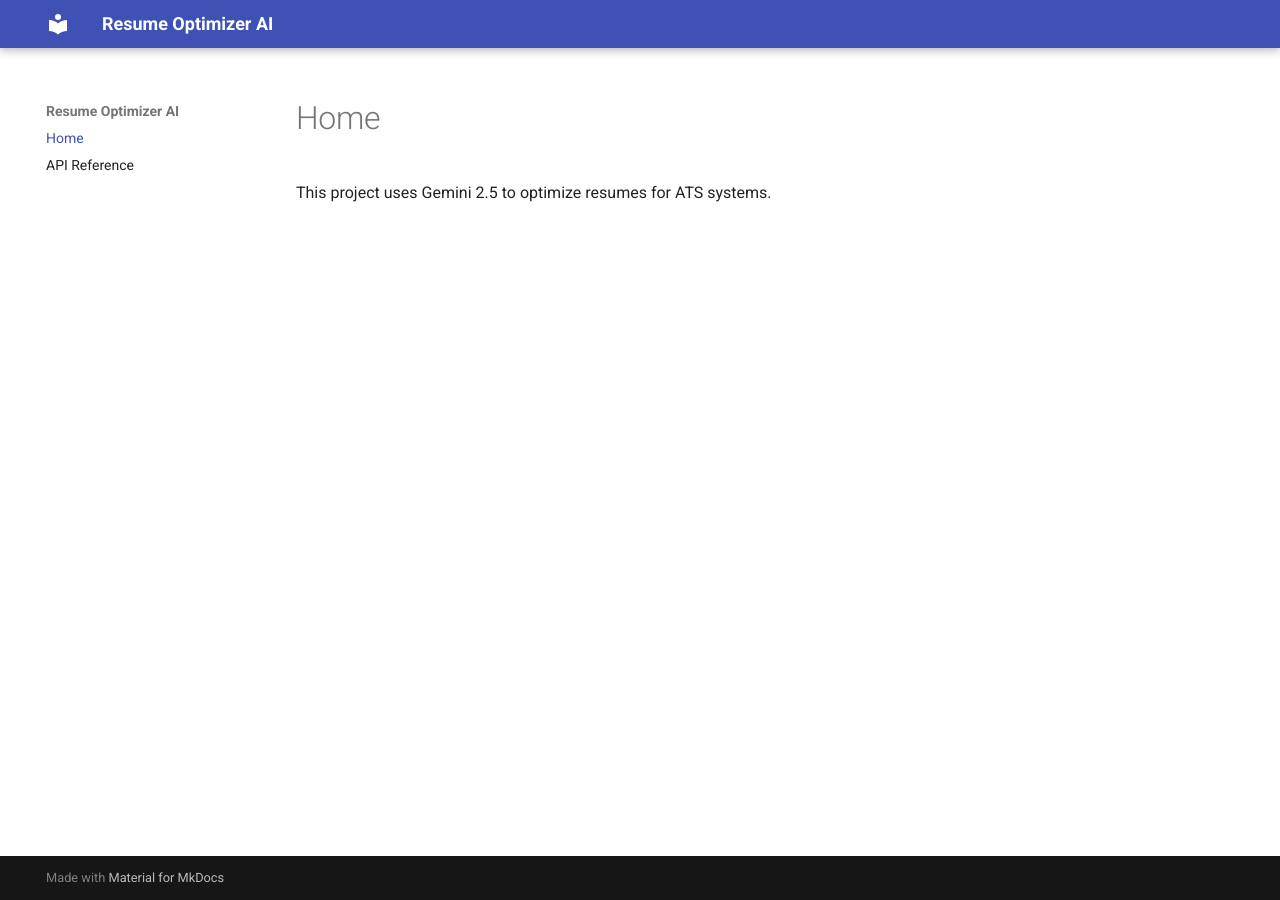
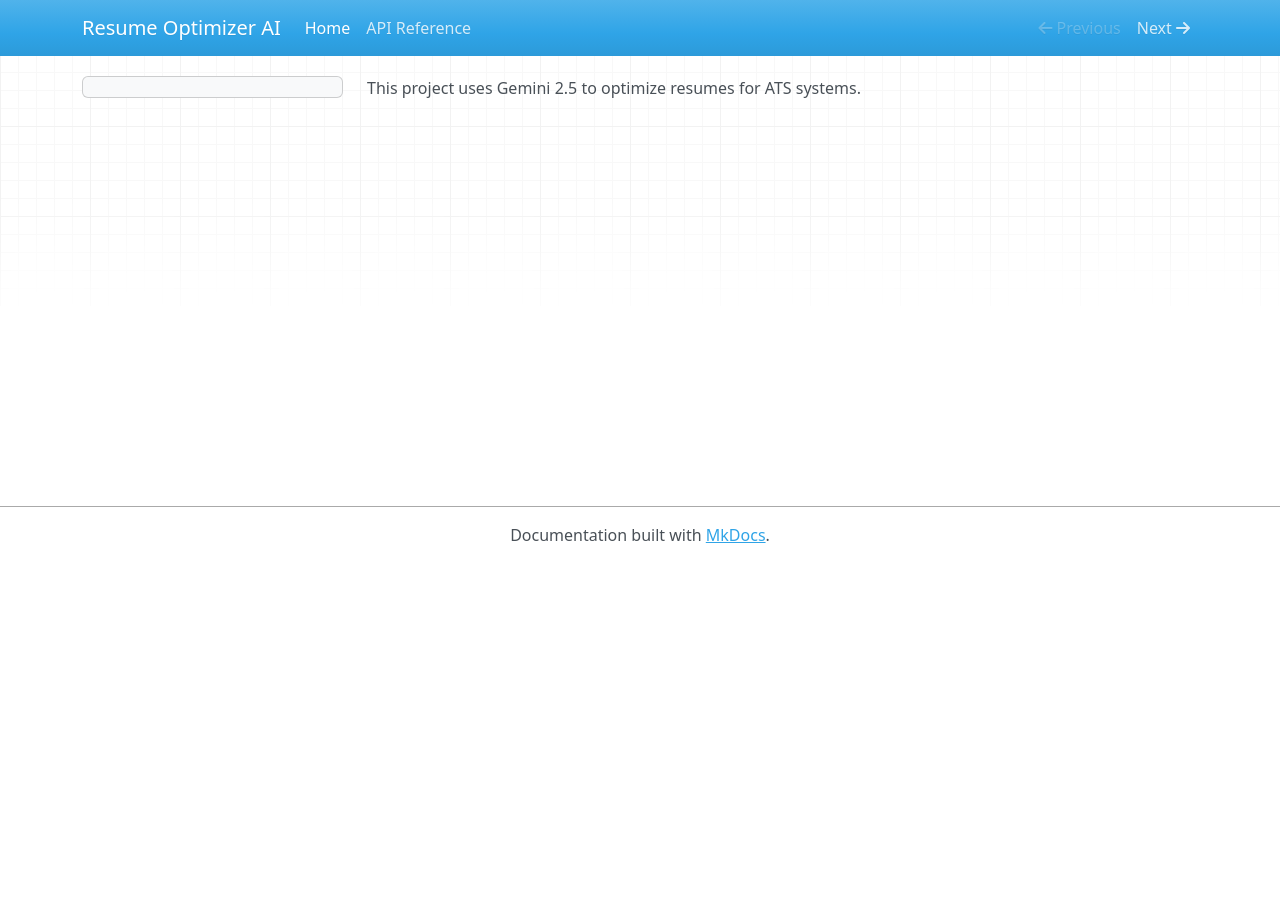
Before and after one commit to Quang260703/AI-Resume-Optimization, an MkDocs documentation site: the page built from docs/index.md, in a window 1280 px wide. Built offline with MkDocs 1.6.1, drawn with Linux system fonts in a browser that asks for light colours; nearby versions of some CDN libraries.

Commit message:
fixing the themes for mkdocs

```diff
--- a/mkdocs.yml
+++ b/mkdocs.yml
@@ -2,7 +2,7 @@ site_name: Resume Optimizer AI
 site_url: https://Quang260703.github.io/Resume-Optimizer-AI/
 
 theme:
-  name: material  # A very popular, clean theme
+  name: mkdocs
 
 nav:
   - Home: index.md
```
